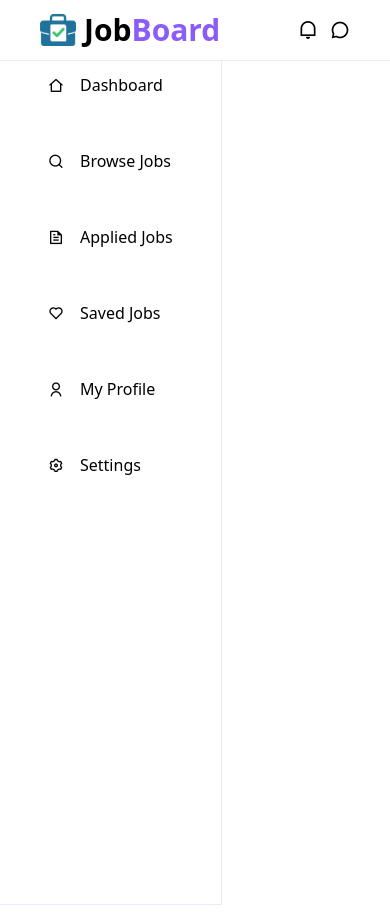
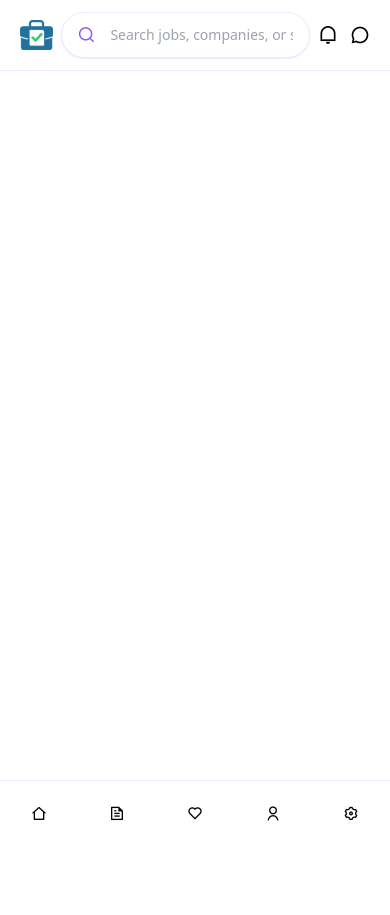
Before and after one commit to Subhajit-Beshra/Job-Board, a website: page Pages/Home Page/HomePage.html in a window 390 px wide. Drawn offline with nearby package versions, Linux system fonts and the light colour scheme.

Commit message:
I applied responsiveness to it and also created a Search Bar

```diff
--- a/Pages/Home Page/HomePage.html
+++ b/Pages/Home Page/HomePage.html
@@ -12,44 +12,52 @@
     <script src="https://cdn.tailwindcss.com"></script>
 </head>
 <body class="min-h-screen flex flex-col">
-    <div class="navbar flex flex-row justify-between items-center border-b border-violet-100 px-10 py-3">
+    <div class="navbar flex flex-row justify-between items-center border-b border-violet-100 px-5 py-3 gap-2 md:gap-10">
         <div class="title flex flex-row items-center gap-2">
             <img src="../../Assets/job-board.jpg" alt="" class="h-auto w-9">
-            <h2 class="text-3xl font-bold">Job<span class="text-violet-500">Board</span></h2>
+            <h2 class="hidden md:block text-3xl font-bold">Job<span class="text-violet-500">Board</span></h2>
+        </div>
+        <div class="search-bar sm:block sm:w-80 md:w-96">
+            <div class="relative">
+                <span class="pointer-events-none absolute inset-y-0 left-4 flex items-center text-violet-500">
+                    <i class="ri-search-line text-lg"></i>
+                </span>
+                <input type="text" placeholder="Search jobs, companies, or skills" class="w-full rounded-full border border-violet-100 bg-white py-3 pl-12 pr-4 text-sm text-gray-700 shadow-sm shadow-violet-100 transition focus:border-violet-300 focus:outline-none focus:ring-2 focus:ring-violet-100" />
+            </div>
         </div>
         <div class="nav-items flex items-center gap-3">
-            <i class="ri-notification-line text-xl"></i>
-            <i class="ri-chat-3-line text-xl"></i>
+            <i class="ri-notification-line text-xl cursor-pointer"></i>
+            <i class="ri-chat-3-line text-xl cursor-pointer"></i>
         </div>
     </div>
     <div class="content flex flex-row items-center h-screen">
-        <div class="side-bar h-full  flex flex-col gap-7 border-b border-r border-violet-100">
-            <div class=" menu-item dashboard flex flex-row items-center gap-4 cursor-pointer px-12 py-3 hover:bg-violet-400 hover:text-white transition-all duration-200   ">
+        <div class="side-bar fixed bottom-0 left-0 w-full h-16 bg-white border-t border-violet-100 flex flex-row justify-around items-center md:static md:w-64 md:h-full md:flex-col md:justify-start md:items-stretch md:gap-2 md:border-r md:border-t-0">
+            <div class=" menu-item dashboard flex flex-col md:flex-row items-center justify-center md:justify-start gap-1 md:gap-4 cursor-pointer px-2 md:px-6 py-2 md:py-3 hover:bg-violet-400 hover:text-white transition-all duration-200">
                 <i class="ri-home-2-line"></i>
-                <p>Dashboard</p>
+                <p class="hidden md:block">Dashboard</p>
             </div>
-            <div class="menu-item browse-jobs flex flex-row items-center gap-4 cursor-pointer px-12 py-3 hover:bg-violet-400 hover:text-white transition-all duration-200   ">
+            <!-- <div class="menu-item browse-jobs flex flex-col md:flex-row items-center justify-center md:justify-start gap-1 md:gap-4  cursor-pointer px-2 md:px-6 py-2 md:py-3 hover:bg-violet-400 hover:text-white transition-all duration-200">
                 <i class="ri-search-line"></i>
-                <p>Browse Jobs</p>
+                <p class="hidden md:block">Browse Jobs</p>
+            </div> -->
+            <div class="menu-item applied-jobs flex flex-col md:flex-row items-center justify-center md:justify-start gap-1 md:gap-4 cursor-pointer px-2 md:px-6 py-2 md:py-3 hover:bg-violet-400 hover:text-white transition-all duration-200">
+                <i class="ri-file-text-line"></i>
+                <p class="hidden md:block">Applied Jobs</p>
             </div>
-            <div class="menu-item applied-jobs flex flex-row items-center gap-4 cursor-pointer px-12 py-3 hover:bg-violet-400 hover:text-white transition-all duration-200   ">
-                <i class="ri-file-text-line"></i>
-                <p>Applied Jobs</p>
+            <div class="menu-item saved-jobs flex flex-col md:flex-row items-center justify-center md:justify-start gap-1 md:gap-4 cursor-pointer px-2 md:px-6 py-2 md:py-3 hover:bg-violet-400 hover:text-white transition-all duration-200">
+                <i class="ri-heart-line"></i>
+                <p class="hidden md:block">Saved Jobs</p>
             </div>
-            <div class="menu-item saved-jobs flex flex-row items-center gap-4 cursor-pointer px-12 py-3 hover:bg-violet-400 hover:text-white transition-all duration-200   ">
-                <i class="ri-heart-line"></i>
-                <p>Saved Jobs</p>
+            <div class="menu-item my-profile flex flex-col md:flex-row items-center justify-center md:justify-start gap-1 md:gap-4 cursor-pointer px-2 md:px-6 py-2 md:py-3 hover:bg-violet-400 hover:text-white transition-all duration-200 active:bg-violet-400 active:text-white">
+                <i class="ri-user-line"></i>
+                <p class="hidden md:block">My Profile</p>
             </div>
-            <div class="menu-item my-profile flex flex-row items-center gap-4 cursor-pointer px-12 py-3 hover:bg-violet-400 hover:text-white transition-all duration-200 active:bg-violet-400 active:text-white">
-                <i class="ri-user-line"></i>
-                <p>My Profile</p>
-            </div>
-            <div class="menu-item settings flex flex-row items-center gap-4 cursor-pointer px-12 py-3 hover:bg-violet-400 hover:text-white transition-all duration-200   ">
+            <div class="menu-item settings flex flex-col md:flex-row items-center justify-center md:justify-start md:gap-4 cursor-pointer px-2 md:px-6 py-2 md:py-3 hover:bg-violet-400 hover:text-white transition-all duration-200   ">
                 <i class="ri-settings-3-line"></i>
-                <p>Settings</p>
+                <p class="hidden md:block">Settings</p>
             </div>
         </div>
-        <div class="right-bar flex-1 overflow-y-auto"></div>
+        <div class="right-bar flex-1 overflow-y-auto pb-20 md:pb-0"></div>
     </div>
 
     <script src="../../JS/HomePage.js"></script>
```
